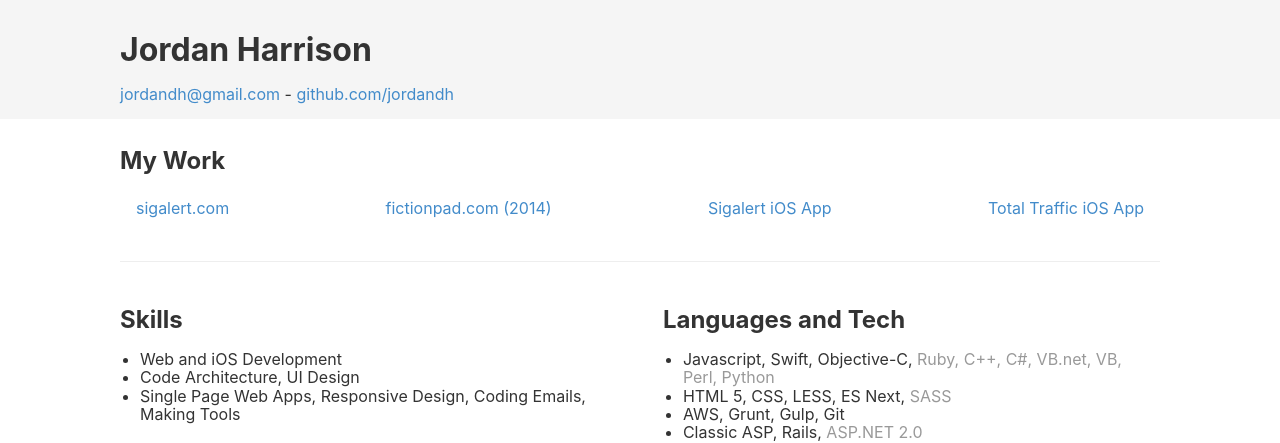
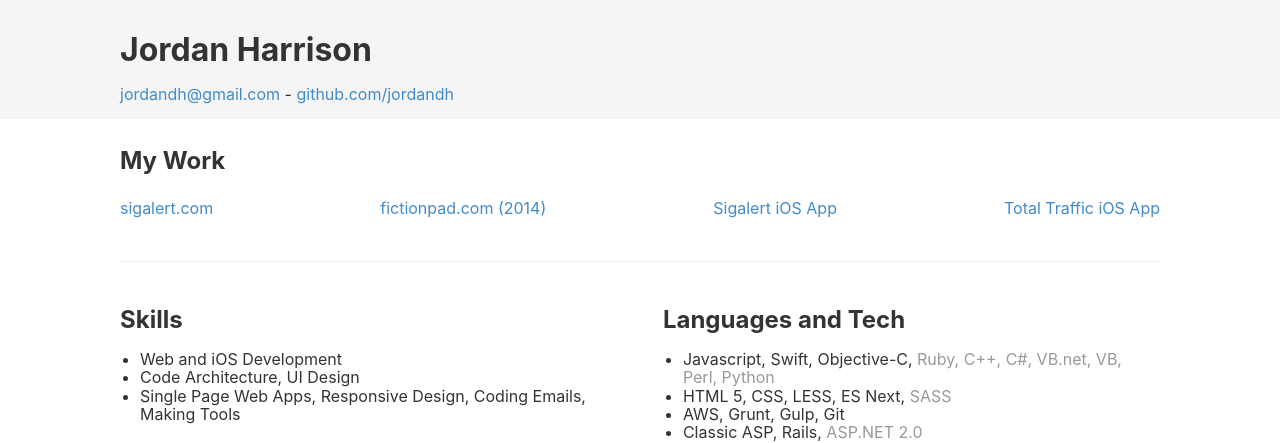
Before and after one commit to jordandh/resume, a Jekyll site: the page built from README.md, in a window 1280 px wide. Shown: the top 443 px of the page. Built offline with Jekyll 4.4.1, drawn with Linux system fonts in a browser that asks for light colours; our own code applies the rules of GitHub Pages for plain Markdown files.

Commit message:
Update default.html

```diff
--- a/_layouts/default.html
+++ b/_layouts/default.html
@@ -18,7 +18,7 @@
     </header>
 
     <main>
-      <section>
+      <section class="my-work">
         <h2>My Work</h2>
         <ul class="my-work-list">
           <li><a href="https://www.sigalert.com">sigalert.com</a></li>
```
